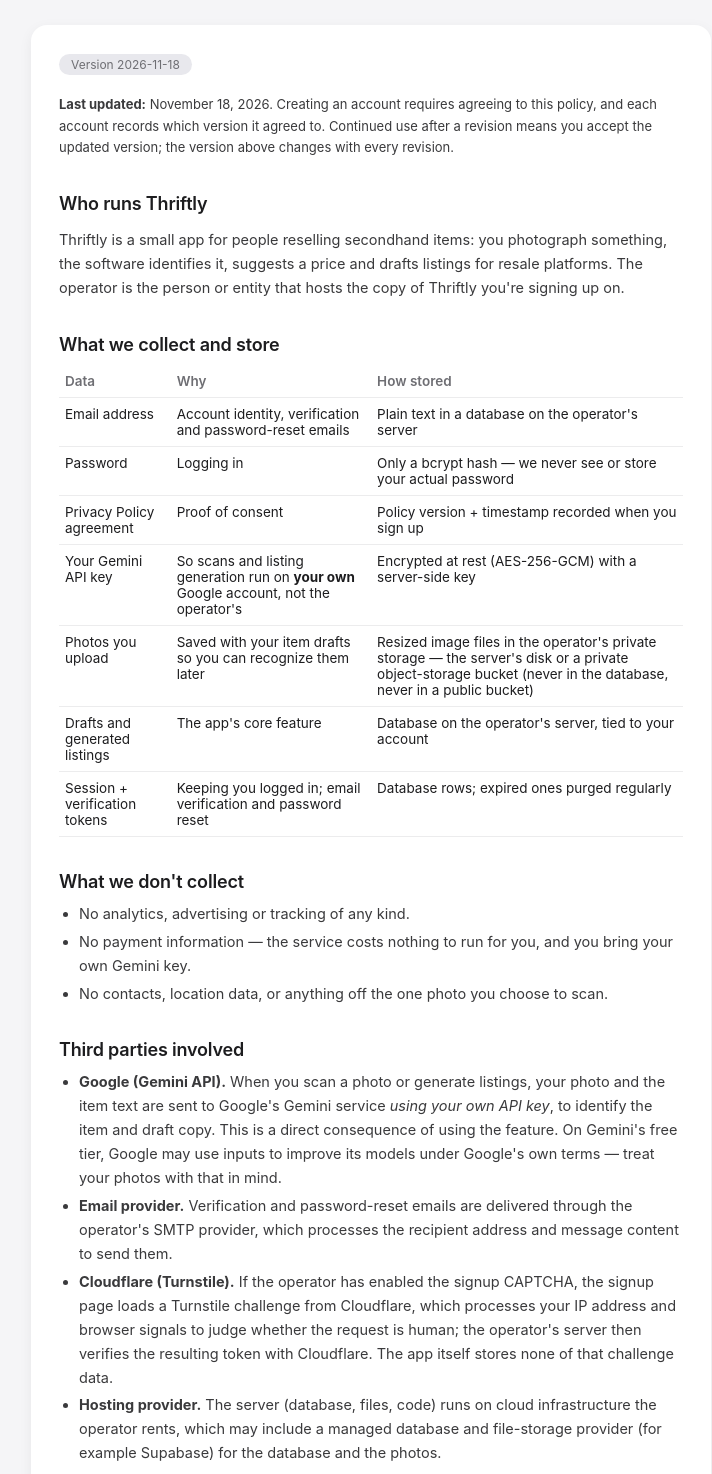
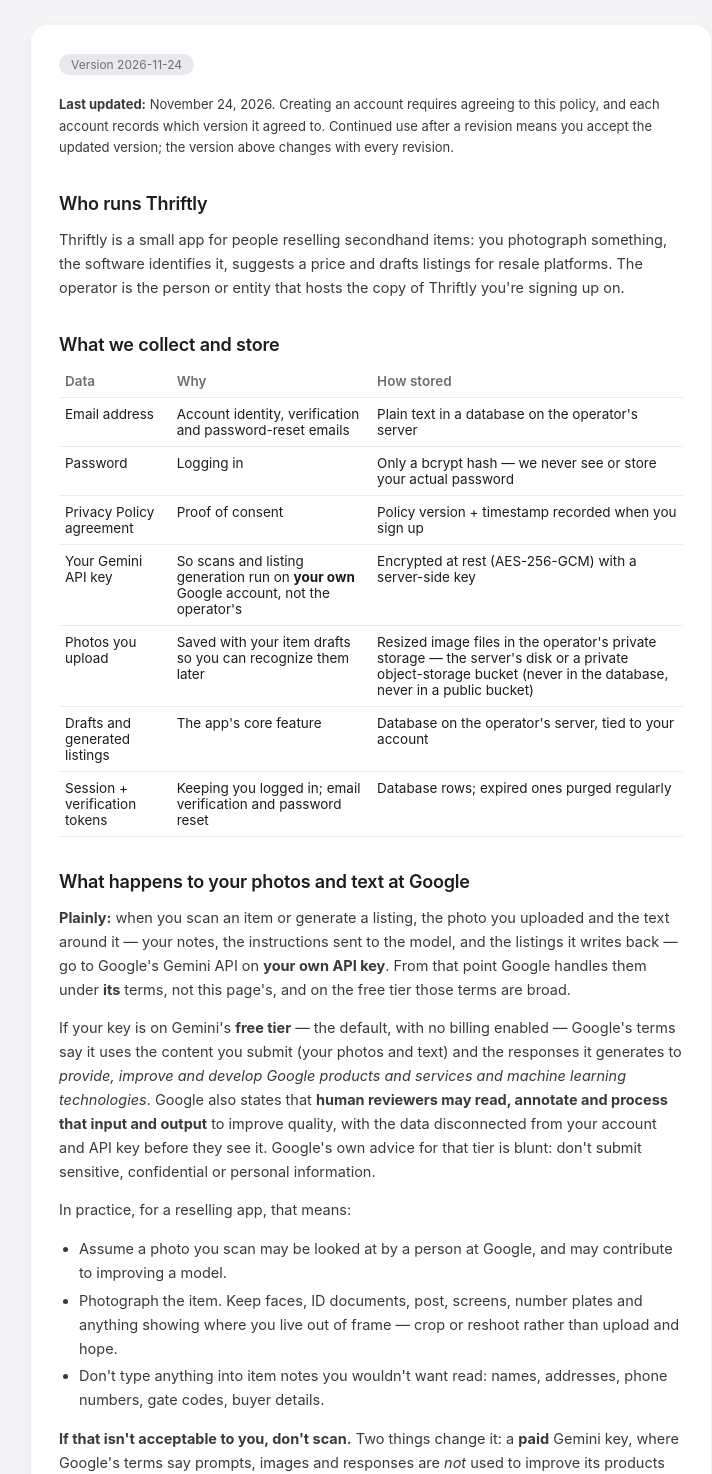
Before and after one commit to nixonbilbrey-create/ThriftlyV.2, a website: page public/privacy.html in a window 1280 px wide. Shown: the part 135-1609 px from the top of the page, without its empty margins (269-981 px from the left). Drawn offline with Linux system fonts and the light colour scheme.

Commit message:
Say plainly that the free Gemini tier may use scans to improve Google's models
The policy mentioned this in half a sentence inside a third-party bullet, which
is not the same as telling someone their photo may be read by a person at Google.
It now has its own section: what actually leaves the app (the photo, the item
notes, the prompts, the drafted listing), that on the unpaid tier Google uses that
content to "provide, improve and develop" its products and machine learning
technologies and that human reviewers may read it, what to keep out of frame, and
the two things that change it — a paid key, and EEA/Switzerland/UK accounts where
Google applies its paid-tier data terms regardless of tier.

It also states what deletion cannot reach: Thriftly removes its own copy of a
photo, never Google's. Version 2026-11-24 appears in the page and in
PRIVACY_VERSION together, so existing accounts are asked to re-consent; the smoke
test compares the served page against the recorded version and fails if the two
drift apart.

```diff
--- a/public/privacy.html
+++ b/public/privacy.html
@@ -32,8 +32,8 @@
   <h1>Privacy Policy</h1>
   <p class="lead">This policy explains exactly what Thriftly does with your data — in plain language. It's short on purpose.</p>
   <div class="card">
-    <span class="version">Version 2026-11-18</span>
-    <p style="font-size:13px;"><b>Last updated:</b> November 18, 2026. Creating an account requires agreeing to this policy, and each account records which version it agreed to. Continued use after a revision means you accept the updated version; the version above changes with every revision.</p>
+    <span class="version">Version 2026-11-24</span>
+    <p style="font-size:13px;"><b>Last updated:</b> November 24, 2026. Creating an account requires agreeing to this policy, and each account records which version it agreed to. Continued use after a revision means you accept the updated version; the version above changes with every revision.</p>
 
     <h2>Who runs Thriftly</h2>
     <p>Thriftly is a small app for people reselling secondhand items: you photograph something, the software identifies it, suggests a price and drafts listings for resale platforms. The operator is the person or entity that hosts the copy of Thriftly you're signing up on.</p>
@@ -50,6 +50,18 @@
       <tr><td>Session + verification tokens</td><td>Keeping you logged in; email verification and password reset</td><td>Database rows; expired ones purged regularly</td></tr>
     </table>
 
+    <h2>What happens to your photos and text at Google</h2>
+    <p><b>Plainly:</b> when you scan an item or generate a listing, the photo you uploaded and the text around it — your notes, the instructions sent to the model, and the listings it writes back — go to Google's Gemini API on <b>your own API key</b>. From that point Google handles them under <b>its</b> terms, not this page's, and on the free tier those terms are broad.</p>
+    <p>If your key is on Gemini's <b>free tier</b> — the default, with no billing enabled — Google's terms say it uses the content you submit (your photos and text) and the responses it generates to <i>provide, improve and develop Google products and services and machine learning technologies</i>. Google also states that <b>human reviewers may read, annotate and process that input and output</b> to improve quality, with the data disconnected from your account and API key before they see it. Google's own advice for that tier is blunt: don't submit sensitive, confidential or personal information.</p>
+    <p>In practice, for a reselling app, that means:</p>
+    <ul>
+      <li>Assume a photo you scan may be looked at by a person at Google, and may contribute to improving a model.</li>
+      <li>Photograph the item. Keep faces, ID documents, post, screens, number plates and anything showing where you live out of frame — crop or reshoot rather than upload and hope.</li>
+      <li>Don't type anything into item notes you wouldn't want read: names, addresses, phone numbers, gate codes, buyer details.</li>
+    </ul>
+    <p><b>If that isn't acceptable to you, don't scan.</b> Two things change it: a <b>paid</b> Gemini key, where Google's terms say prompts, images and responses are <i>not</i> used to improve its products and are logged only briefly to detect abuse — and, regardless of tier, accounts in the EEA, Switzerland and the UK, where Google applies those paid-tier data terms even to the free service. Thriftly can't choose your tier or alter how Google handles what it receives; it sends only what the scan or listing needs. Everything sent to Google is governed by <a href="https://policies.google.com/privacy">Google's Privacy Policy</a> and the <a href="https://ai.google.dev/gemini-api/terms">Gemini API Additional Terms</a>, which override anything on this page.</p>
+    <p>Deleting a draft, or your whole account, removes the photo from Thriftly — but not from Google. Once content has been submitted on the free tier there is no way for us to recall it, because we never had a copy of what Google did with it.</p>
+
     <h2>What we don't collect</h2>
     <ul>
       <li>No analytics, advertising or tracking of any kind.</li>
@@ -59,7 +71,7 @@
 
     <h2>Third parties involved</h2>
     <ul>
-      <li><b>Google (Gemini API).</b> When you scan a photo or generate listings, your photo and the item text are sent to Google's Gemini service <i>using your own API key</i>, to identify the item and draft copy. This is a direct consequence of using the feature. On Gemini's free tier, Google may use inputs to improve its models under Google's own terms — treat your photos with that in mind.</li>
+      <li><b>Google (Gemini API).</b> When you scan a photo or generate listings, your photo and the item text are sent to Google's Gemini service <i>using your own API key</i>, to identify the item and draft copy. This is a direct consequence of using the feature. On the free tier, Google may use those photos and that text to improve its models, and human reviewers may read them — see <i>What happens to your photos and text at Google</i> above for the details and what to keep out of frame.</li>
       <li><b>Email provider.</b> Verification and password-reset emails are delivered through the operator's SMTP provider, which processes the recipient address and message content to send them.</li>
       <li><b>Cloudflare (Turnstile).</b> If the operator has enabled the signup CAPTCHA, the signup page loads a Turnstile challenge from Cloudflare, which processes your IP address and browser signals to judge whether the request is human; the operator's server then verifies the resulting token with Cloudflare. The app itself stores none of that challenge data.</li>
       <li><b>Hosting provider.</b> The server (database, files, code) runs on cloud infrastructure the operator rents, which may include a managed database and file-storage provider (for example Supabase) for the database and the photos.</li>
--- a/server.js
+++ b/server.js
@@ -39,7 +39,9 @@ const BASE_URL = process.env.BASE_URL || `http://localhost:${process.env.PORT ||
 
 // Must match the version shown/dated in public/privacy.html. Bump BOTH when the
 // policy changes — every signup records it, and /api/auth/me reports it back.
-const PRIVACY_VERSION = '2026-11-18';
+// Must match the version rendered in public/privacy.html: the smoke test fails
+// if the served page and this constant disagree.
+const PRIVACY_VERSION = '2026-11-24';
 
 const app = express();
 // The app always runs behind a TLS-terminating proxy in production (Render,
```
Also changed, not shown: docs/WALKTHROUGH.md (+2 -2 lines), README.md.
